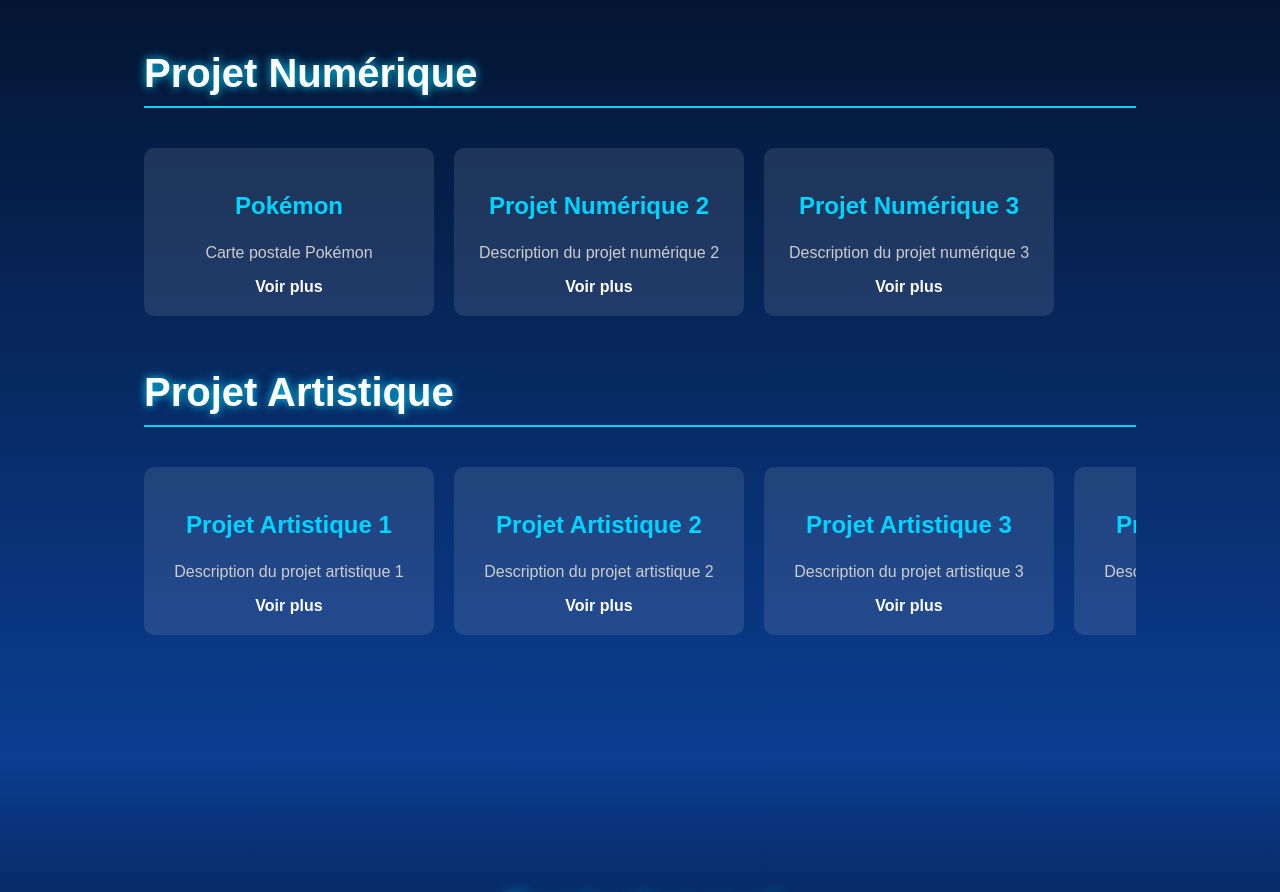
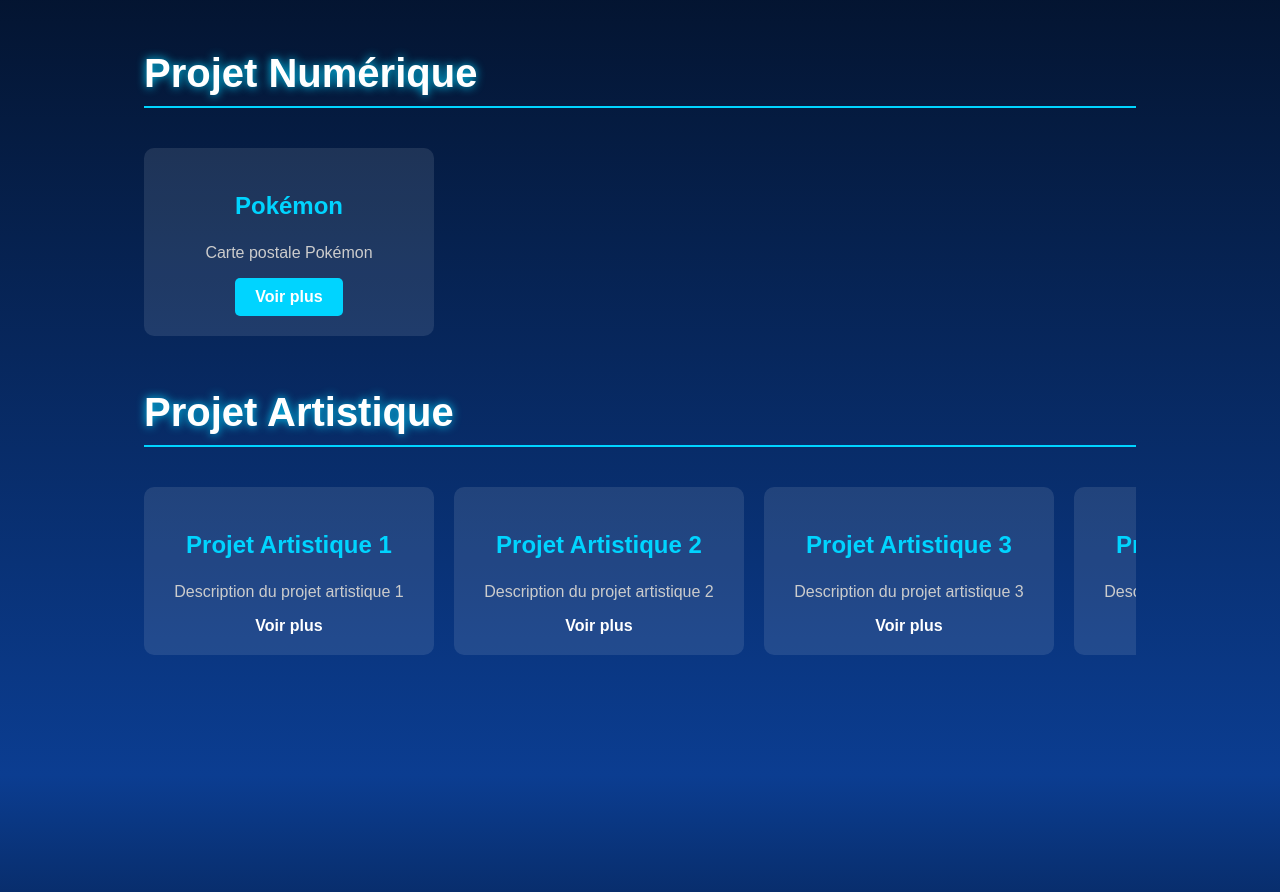
Before and after one commit to yukooome/Portfolio, a React (Vite) app in the folder my-portfolio/: page / in a window 1280 px wide. Shown: the part 1040-1932 px from the top of the page. Built offline with nearby package versions, Linux system fonts and the light colour scheme.

Commit message:
aj numerique

```diff
--- a/my-portfolio/src/components/Projects.css
+++ b/my-portfolio/src/components/Projects.css
@@ -83,3 +83,72 @@
 .project-card a:hover {
   text-shadow: 0 0 10px #00d4ff;
 }
+
+
+
+
+/* Styles pour la modale projet numerique*/
+.modal {
+  position: fixed;
+  top: 0;
+  left: 0;
+  width: 100%;
+  height: 100%;
+  background-color: rgba(0, 0, 0, 0.8);
+  display: flex;
+  justify-content: center;
+  align-items: center;
+  z-index: 1000;
+}
+
+.modal-content {
+  position: relative;
+  background-color: #fff;
+  padding: 20px;
+  border-radius: 10px;
+  text-align: center;
+  max-width: 80%;
+  max-height: 80%;
+  overflow: auto;
+}
+
+.modal-image {
+  max-width: 100%;
+  max-height: 100%;
+}
+
+.close {
+  position: absolute;
+  top: 10px;
+  right: 20px;
+  font-size: 30px;
+  font-weight: bold;
+  color: #333;
+  cursor: pointer;
+}
+
+.close:hover {
+  color: red;
+}
+
+.digital-project-btn {
+  background-color: #00d4ff;
+  color: #fff;
+  border: none;
+  border-radius: 5px;
+  padding: 10px 20px;
+  font-size: 1rem;
+  font-weight: bold;
+  cursor: pointer;
+  transition: background-color 0.3s ease, transform 0.3s ease;
+  /* text-transform: uppercase; */
+}
+
+.digital-project-btn:hover {
+  background-color: #009dbf;
+  transform: scale(1.1);
+}
+
+.digital-project-btn:focus {
+  outline: none;
+}
--- a/my-portfolio/src/components/Projects.jsx
+++ b/my-portfolio/src/components/Projects.jsx
@@ -1,13 +1,14 @@
-import React from 'react';
+import React, { useState } from 'react';
 import './Projects.css';
 
 function Projects() {
+  const [isModalOpen, setIsModalOpen] = useState(false);
+  const [modalImage, setModalImage] = useState('');
 
   const featuredProjects = [
     { title: 'Projet 1', description: 'Description du projet 1', link: '#' },
     { title: 'Projet 2', description: 'Description du projet 2', link: '#' },
     { title: 'Projet 3', description: 'Description du projet 3', link: '#' },
-
     { title: 'Projet 4', description: 'Description du projet 4', link: '#' },
     { title: 'Projet 5', description: 'Description du projet 5', link: '#' },
     { title: 'Projet 6', description: 'Description du projet 6', link: '#' },
@@ -15,35 +16,46 @@ function Projects() {
 
   const digitalProjects = [
     { title: 'Pokémon', description: 'Carte postale Pokémon', link: './src/img/pokemon-card.png' },
-    { title: 'Projet Numérique 2', description: 'Description du projet numérique 2', link: '#' },
-    { title: 'Projet Numérique 3', description: 'Description du projet numérique 3', link: '#' },
-
-    // { title: 'Projet Numérique 4', description: 'Description du projet numérique 4', link: '#' },
-    // { title: 'Projet Numérique 5', description: 'Description du projet numérique 5', link: '#' },
-    // { title: 'Projet Numérique 6', description: 'Description du projet numérique 6', link: '#' },
+    // { title: 'Projet Numérique 2', description: 'Description du projet numérique 2', link: '#' },
+    // { title: 'Projet Numérique 3', description: 'Description du projet numérique 3', link: '#' },
   ];
 
   const artisticProjects = [
     { title: 'Projet Artistique 1', description: 'Description du projet artistique 1', link: '#' },
     { title: 'Projet Artistique 2', description: 'Description du projet artistique 2', link: '#' },
     { title: 'Projet Artistique 3', description: 'Description du projet artistique 3', link: '#' },
-
     { title: 'Projet Artistique 4', description: 'Description du projet artistique 4', link: '#' },
     { title: 'Projet Artistique 5', description: 'Description du projet artistique 5', link: '#' },
     { title: 'Projet Artistique 6', description: 'Description du projet artistique 6', link: '#' },
   ];
 
+  const openModal = (image) => {
+    setModalImage(image);
+    setIsModalOpen(true);
+  };
+
+  const closeModal = () => {
+    setIsModalOpen(false);
+    setModalImage('');
+  };
+
+  const renderDigitalProjects = (projects) => {
+  return projects.map((project, index) => (
+    <div key={index} className="project-card">
+      <h3>{project.title}</h3>
+      <p>{project.description}</p>
+      <button className="digital-project-btn" onClick={() => openModal(project.link)}>Voir plus</button>
+    </div>
+  ));
+};
 
 
-  const renderProjects = (projects) => {
+  const renderOtherProjects = (projects) => {
     return projects.map((project, index) => (
       <div key={index} className="project-card">
-        {/* <div className="planet"></div> */}
         <h3>{project.title}</h3>
         <p>{project.description}</p>
-        <a href={project.link} target="_blank" rel="noopener noreferrer">
-          Voir plus
-        </a>
+        <a href={project.link} target="_blank" rel="noopener noreferrer">Voir plus</a>
       </div>
     ));
   };
@@ -53,19 +65,28 @@ function Projects() {
       <div className="projects-container">
         <h2>Mes Projets vedettes</h2>
         <div className="projects-grid">
-          {renderProjects(featuredProjects)}
+          {renderOtherProjects(featuredProjects)}
         </div>
 
         <h2>Projet Numérique</h2>
         <div className="projects-carousel">
-          {renderProjects(digitalProjects)}
+          {renderDigitalProjects(digitalProjects)}
         </div>
 
         <h2>Projet Artistique</h2>
         <div className="projects-carousel">
-          {renderProjects(artisticProjects)}
+          {renderOtherProjects(artisticProjects)}
         </div>
       </div>
+
+      {isModalOpen && (
+        <div className="modal">
+          <div className="modal-content">
+            <span className="close" onClick={closeModal}>&times;</span>
+            <img src={modalImage} alt="Project" className="modal-image" />
+          </div>
+        </div>
+      )}
     </section>
   );
 }
```
Also changed, not shown: my-portfolio/src/img/trafacouleur.jpg (added).
